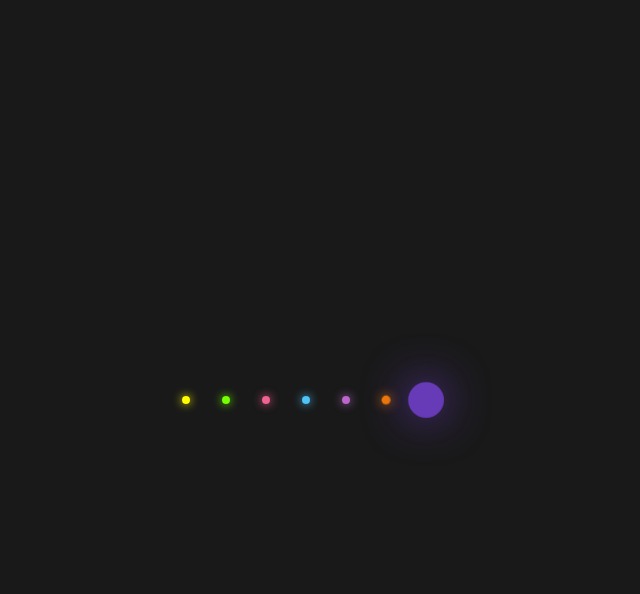
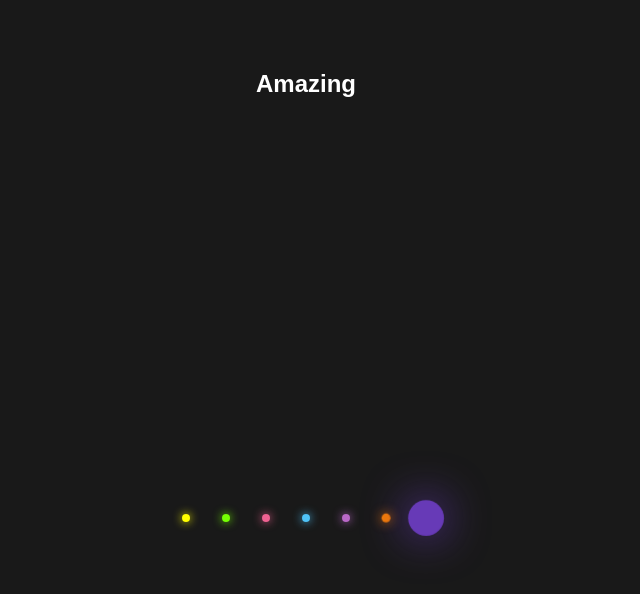
Before and after one commit to Donovan-Cyr/my-first-redo, a plain HTML site: page index.html in a window 1280 px wide. Shown: the whole page, without its empty margins (334-974 px from the left). Drawn offline with Linux system fonts and the light colour scheme.

Commit message:
added header

```diff
--- a/index.html
+++ b/index.html
@@ -7,6 +7,8 @@
   <title>Glowing Dots</title>
 </head>
 <body>
+  <div>
+    <h2>Amazing</h2>
     <ul>
       <li></li>
       <li></li>
@@ -16,5 +18,7 @@
       <li></li>
       <li></li>
     </ul>
+  </div>
+
 </body>
 </html>
--- a/styles.css
+++ b/styles.css
@@ -40,6 +40,13 @@ ul li:nth-child(1) {
   animation-delay: -1.4s;
   background: #ffff00;
   box-shadow: 0 0 50px #ffff00;
+  font-family: Arial, Helvetica, sans-serif
+}
+
+h2 {
+  text-align: center;
+  color: white;
+  margin-top: 70px;
 }
 
 ul li:nth-child(2) {
```
Lines whose indentation alone changed are shown as unchanged.
